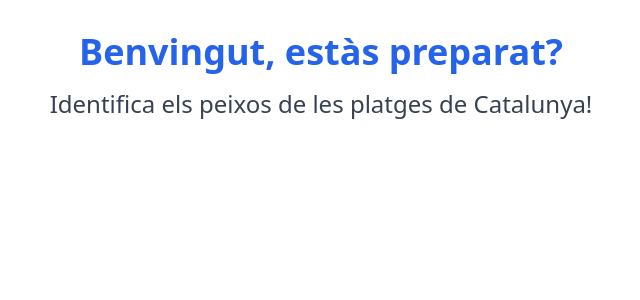
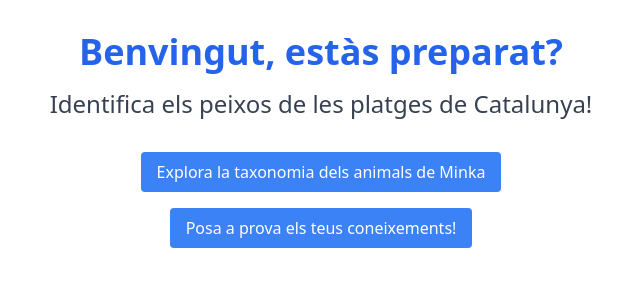
Before and after one commit to fergascod/MinkaID-React, a Next.js app: page / in a window 1280 px wide. Shown: the top 300 px of the page, without its empty margins (319-959 px from the left). Built offline with nearby package versions, Linux system fonts and the light colour scheme.

Commit message:
Add buttons to home page

```diff
--- a/app/page.tsx
+++ b/app/page.tsx
@@ -1,8 +1,22 @@
+import Link from 'next/link'
+
 export default function Home() {
   return (
     <div className="text-center p-8">
       <h1 className="text-4xl font-bold text-blue-600">Benvingut, estàs preparat?</h1>
       <h2 className="text-2xl mt-4 text-gray-700">Identifica els peixos de les platges de Catalunya!</h2>
+      <br />
+      <button
+        className="px-4 py-2 my-2 bg-blue-500 text-white text-center rounded hover:bg-blue-600 transition-colors duration-200"
+      >
+        <Link href={`/explore/1`}> Explora la taxonomia dels animals de Minka</Link>
+      </button>
+      <br />
+      <button
+        className="px-4 py-2 my-2 bg-blue-500 text-white text-center rounded hover:bg-blue-600 transition-colors duration-200"
+      >
+        <Link href={`/new_test`}> Posa a prova els teus coneixements!</Link>
+      </button>
     </div >
   );
 }
```
